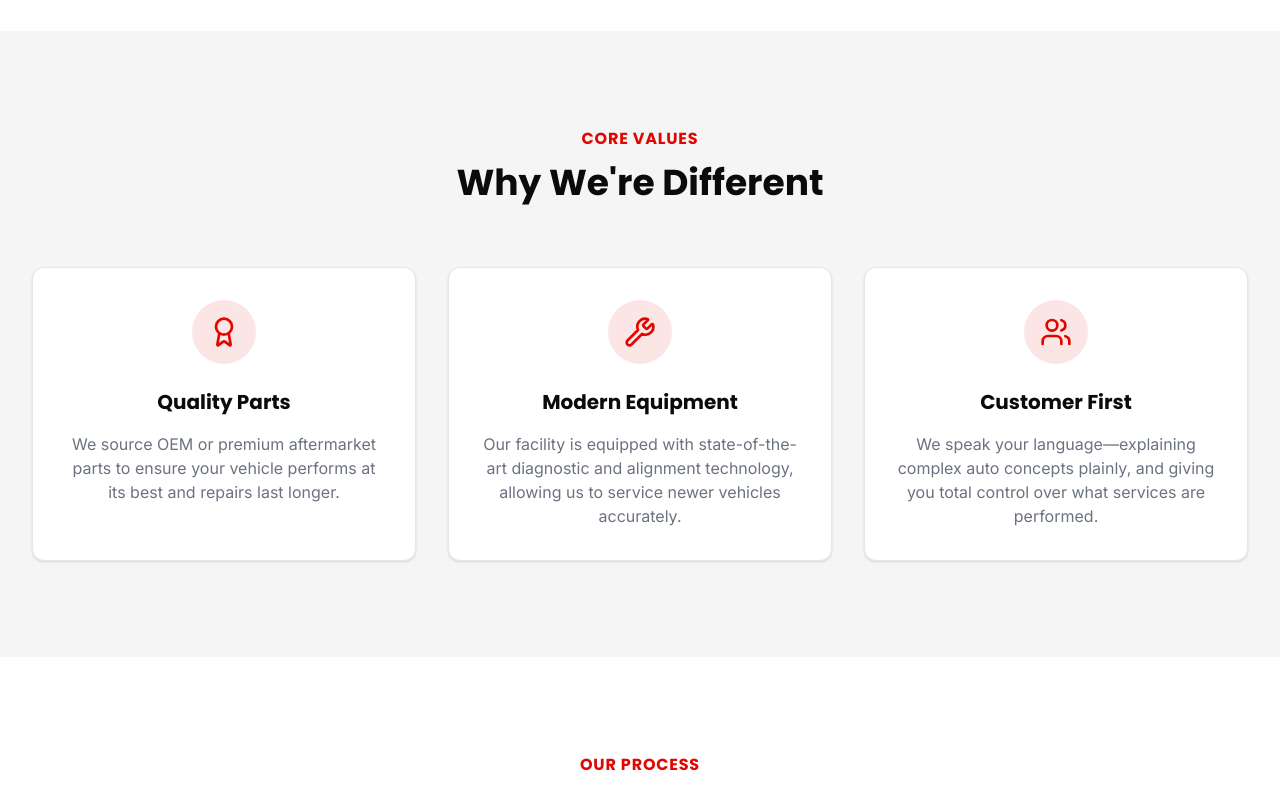
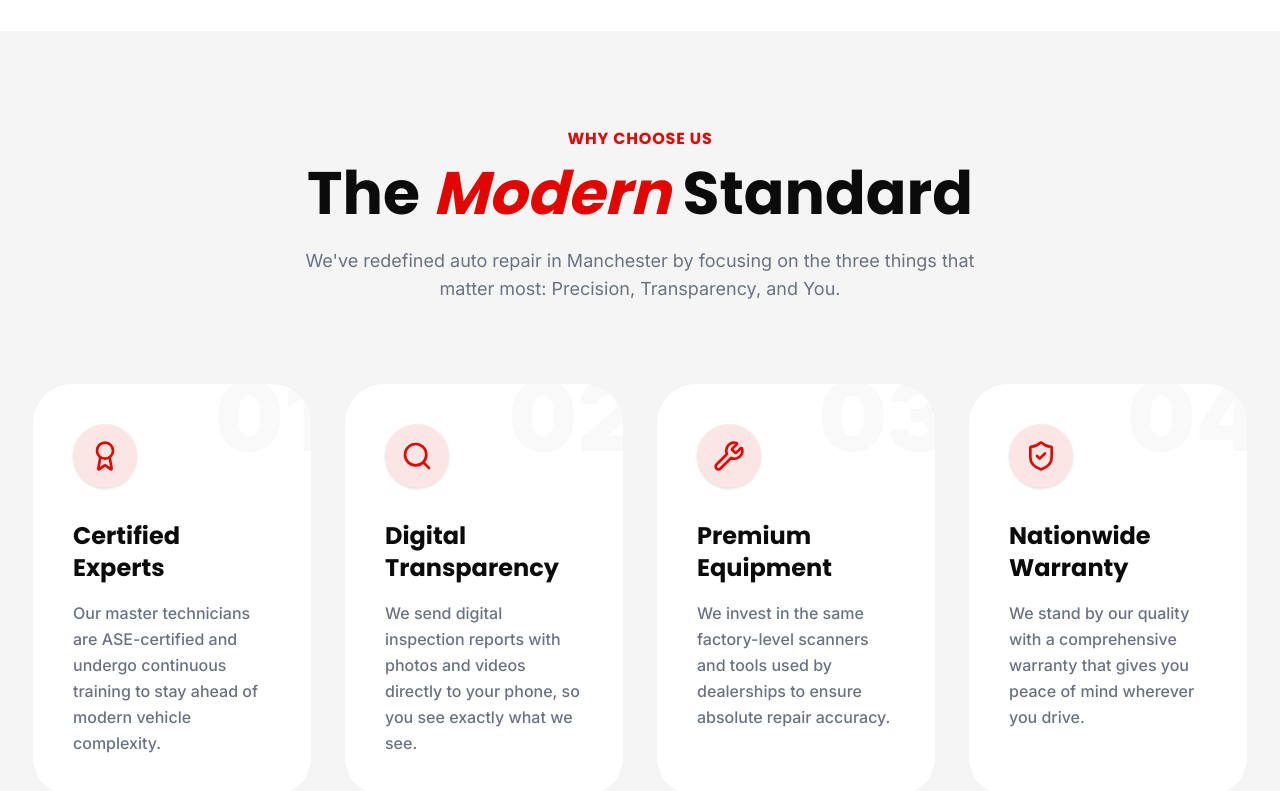
Before and after one commit to iamsyedmohammed/Modern-Garage, a Next.js app: page /about in a window 1280 px wide. Shown: the part 1080-1871 px from the top of the page. Built offline with nearby package versions, Linux system fonts and the light colour scheme.

Commit message:
Optimize SEO, redesign About page Choose Us section, and update header navigation

```diff
--- a/src/app/about/page.tsx
+++ b/src/app/about/page.tsx
@@ -1,6 +1,6 @@
 import { Metadata } from "next";
 import Link from "next/link";
-import { CheckCircle2, Award, Users, Wrench as Tool, CalendarCheck, Search, FileText, CheckSquare } from "lucide-react";
+import { CheckCircle2, Award, Users, Wrench as Tool, CalendarCheck, Search, FileText, CheckSquare, ShieldCheck } from "lucide-react";
 
 export const metadata: Metadata = {
   title: "About Us",
@@ -73,35 +73,67 @@ export default function AboutPage() {
         </div>
       </section>
 
-      <section className="py-24 bg-grayCustom-light">
+      {/* Why Choose Us Section */}
+      <section className="py-24 bg-grayCustom-light relative overflow-hidden">
+        {/* Background Decorative Elements */}
+        <div className="absolute top-0 right-0 w-1/3 h-full bg-white/50 -skew-x-12 translate-x-1/2 -z-10" />
+
         <div className="max-w-7xl mx-auto px-4 sm:px-6 lg:px-8">
-          <div className="text-center mb-16">
-            <h2 className="text-primary font-bold tracking-wider uppercase mb-3">Core Values</h2>
-            <h3 className="text-3xl md:text-4xl font-heading font-bold text-black">Why We're Different</h3>
+          <div className="text-center mb-20">
+            <h2 className="text-primary font-bold tracking-wider uppercase mb-3">Why Choose Us</h2>
+            <h3 className="text-4xl md:text-6xl font-heading font-black text-black mb-6">
+              The <span className="text-primary italic">Modern</span> Standard
+            </h3>
+            <p className="text-gray-500 text-lg max-w-2xl mx-auto">
+              We've redefined auto repair in Manchester by focusing on the three things that matter most: Precision, Transparency, and You.
+            </p>
           </div>
 
-          <div className="grid md:grid-cols-3 gap-8">
-            <div className="bg-white p-8 rounded-xl shadow-sm border border-grayCustom-border text-center">
-              <div className="w-16 h-16 bg-primary/10 rounded-full flex items-center justify-center mx-auto mb-6">
-                <Award className="w-8 h-8 text-primary" />
+          <div className="grid md:grid-cols-2 lg:grid-cols-4 gap-8">
+            {[
+              {
+                title: "Certified Experts",
+                desc: "Our master technicians are ASE-certified and undergo continuous training to stay ahead of modern vehicle complexity.",
+                icon: Award,
+                number: "01"
+              },
+              {
+                title: "Digital Transparency",
+                desc: "We send digital inspection reports with photos and videos directly to your phone, so you see exactly what we see.",
+                icon: Search,
+                number: "02"
+              },
+              {
+                title: "Premium Equipment",
+                desc: "We invest in the same factory-level scanners and tools used by dealerships to ensure absolute repair accuracy.",
+                icon: Tool,
+                number: "03"
+              },
+              {
+                title: "Nationwide Warranty",
+                desc: "We stand by our quality with a comprehensive warranty that gives you peace of mind wherever you drive.",
+                icon: ShieldCheck,
+                number: "04"
+              }
+            ].map((item, i) => (
+              <div key={i} className={`group relative p-10 rounded-[2.5rem] bg-white border border-gray-100 hover:shadow-2xl hover:shadow-black/5 hover:-translate-y-3 transition-all duration-500 overflow-hidden`}>
+                {/* Decorative Number */}
+                <span className="absolute -top-4 -right-4 text-8xl font-black text-gray-100/50 transition-colors group-hover:text-gray-200/50 select-none">
+                  {item.number}
+                </span>
+
+                <div className={`w-16 h-16 bg-primary/10 rounded-full flex items-center justify-center mb-8 transition-all duration-500 relative z-10 group-hover:bg-primary group-hover:scale-110 shadow-sm`}>
+                  <item.icon className={`w-8 h-8 text-primary group-hover:text-white transition-colors duration-500`} />
+                </div>
+
+                <div className="relative z-10">
+                  <h4 className="text-2xl font-heading font-bold text-black mb-4 group-hover:text-primary transition-colors duration-300">{item.title}</h4>
+                  <p className="text-gray-500 leading-relaxed font-medium">
+                    {item.desc}
+                  </p>
+                </div>
               </div>
-              <h4 className="text-xl font-heading font-bold mb-4">Quality Parts</h4>
-              <p className="text-grayCustom-text">We source OEM or premium aftermarket parts to ensure your vehicle performs at its best and repairs last longer.</p>
-            </div>
-            <div className="bg-white p-8 rounded-xl shadow-sm border border-grayCustom-border text-center">
-              <div className="w-16 h-16 bg-primary/10 rounded-full flex items-center justify-center mx-auto mb-6">
-                <Tool className="w-8 h-8 text-primary" />
-              </div>
-              <h4 className="text-xl font-heading font-bold mb-4">Modern Equipment</h4>
-              <p className="text-grayCustom-text">Our facility is equipped with state-of-the-art diagnostic and alignment technology, allowing us to service newer vehicles accurately.</p>
-            </div>
-            <div className="bg-white p-8 rounded-xl shadow-sm border border-grayCustom-border text-center">
-              <div className="w-16 h-16 bg-primary/10 rounded-full flex items-center justify-center mx-auto mb-6">
-                <Users className="w-8 h-8 text-primary" />
-              </div>
-              <h4 className="text-xl font-heading font-bold mb-4">Customer First</h4>
-              <p className="text-grayCustom-text">We speak your language—explaining complex auto concepts plainly, and giving you total control over what services are performed.</p>
-            </div>
+            ))}
           </div>
         </div>
       </section>
@@ -174,6 +206,8 @@ export default function AboutPage() {
           </div>
         </div>
       </section>
+
+
       {/* The Modern Guarantee */}
       <section className="py-24 bg-grayCustom-light">
         <div className="max-w-7xl mx-auto px-4 sm:px-6 lg:px-8">
--- a/src/app/page.tsx
+++ b/src/app/page.tsx
@@ -128,8 +128,8 @@ export default function Home() {
 
       {/* BRANDS MARQUEE */}
       <div className="bg-white border-y border-gray-100 py-10 overflow-hidden">
-        <div className="max-w-7xl mx-auto px-4 mb-6">
-          <p className="text-center text-sm font-bold text-primary uppercase tracking-[0.2em]">Expert Service for All Major Brands</p>
+        <div className="max-w-7xl mx-auto px-4">
+          <h2 className="text-center text-primary font-bold tracking-wider uppercase mb-3">Expert Service for All Major Brands</h2>
         </div>
         <div className="relative flex">
           <div className="flex animate-marquee whitespace-nowrap items-center">
--- /dev/null
+++ b/src/app/robots.ts
@@ -0,0 +1,12 @@
+import { MetadataRoute } from 'next'
+
+export default function robots(): MetadataRoute.Robots {
+  return {
+    rules: {
+      userAgent: '*',
+      allow: '/',
+      disallow: ['/api/', '/admin/'],
+    },
+    sitemap: 'https://modernautogaragenh.com/sitemap.xml',
+  }
+}
--- /dev/null
+++ b/src/app/sitemap.ts
@@ -0,0 +1,47 @@
+import { MetadataRoute } from 'next'
+import { servicesData } from '@/data/services'
+
+export default function sitemap(): MetadataRoute.Sitemap {
+  const baseUrl = 'https://modernautogaragenh.com'
+
+  const serviceUrls = servicesData.map((service) => ({
+    url: `${baseUrl}/services/${service.slug}`,
+    lastModified: new Date(),
+    changeFrequency: 'monthly' as const,
+    priority: 0.8,
+  }))
+
+  return [
+    {
+      url: baseUrl,
+      lastModified: new Date(),
+      changeFrequency: 'weekly',
+      priority: 1,
+    },
+    {
+      url: `${baseUrl}/about`,
+      lastModified: new Date(),
+      changeFrequency: 'monthly',
+      priority: 0.5,
+    },
+    {
+      url: `${baseUrl}/services`,
+      lastModified: new Date(),
+      changeFrequency: 'monthly',
+      priority: 0.9,
+    },
+    {
+      url: `${baseUrl}/contact`,
+      lastModified: new Date(),
+      changeFrequency: 'monthly',
+      priority: 0.7,
+    },
+    {
+      url: `${baseUrl}/gallery`,
+      lastModified: new Date(),
+      changeFrequency: 'monthly',
+      priority: 0.6,
+    },
+    ...serviceUrls,
+  ]
+}
--- a/src/components/Header.tsx
+++ b/src/components/Header.tsx
@@ -49,8 +49,8 @@ export default function Header() {
               </div>
             </div>
 
+            <Link href="/about" className="text-grayCustom-light hover:text-primary transition-colors font-medium flex items-center h-full">About</Link>
             <Link href="/gallery" className="text-grayCustom-light hover:text-primary transition-colors font-medium flex items-center h-full">Gallery</Link>
-            <Link href="/about" className="text-grayCustom-light hover:text-primary transition-colors font-medium flex items-center h-full">About</Link>
             <Link href="/contact" className="text-grayCustom-light hover:text-primary transition-colors font-medium flex items-center h-full">Contact</Link>
 
             <div className="flex items-center space-x-4 pl-4 border-l border-gray-800">
@@ -121,18 +121,18 @@ export default function Header() {
           </div>
 
           <Link
+            href="/about"
+            className="text-2xl font-heading font-bold text-white hover:text-primary transition-colors pb-4 border-b border-gray-800 block"
+            onClick={() => setMobileMenuOpen(false)}
+          >
+            About
+          </Link>
+          <Link
             href="/gallery"
             className="text-2xl font-heading font-bold text-white hover:text-primary transition-colors pb-4 border-b border-gray-800 block"
             onClick={() => setMobileMenuOpen(false)}
           >
             Gallery
-          </Link>
-          <Link
-            href="/about"
-            className="text-2xl font-heading font-bold text-white hover:text-primary transition-colors pb-4 border-b border-gray-800 block"
-            onClick={() => setMobileMenuOpen(false)}
-          >
-            About
           </Link>
           <Link
             href="/contact"
```
